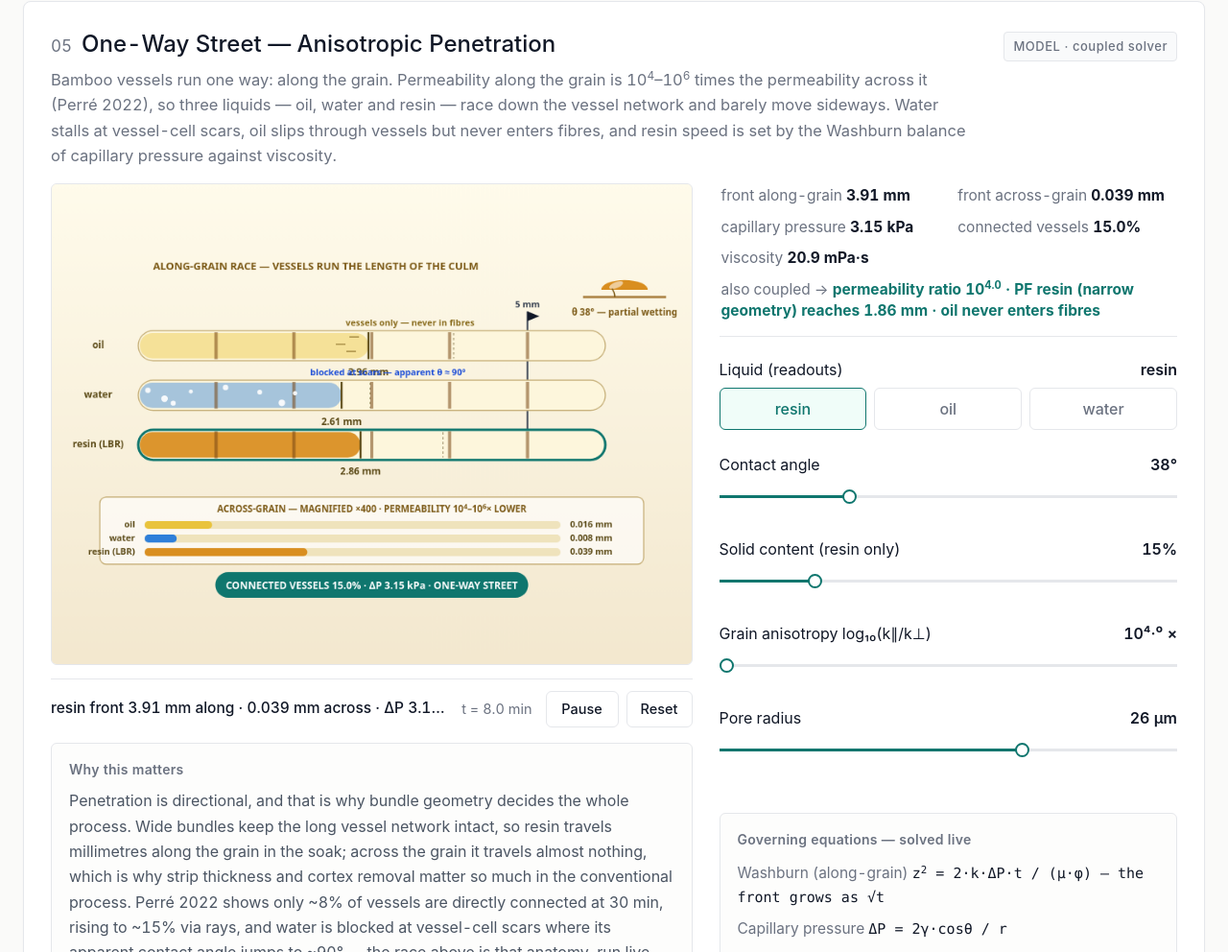
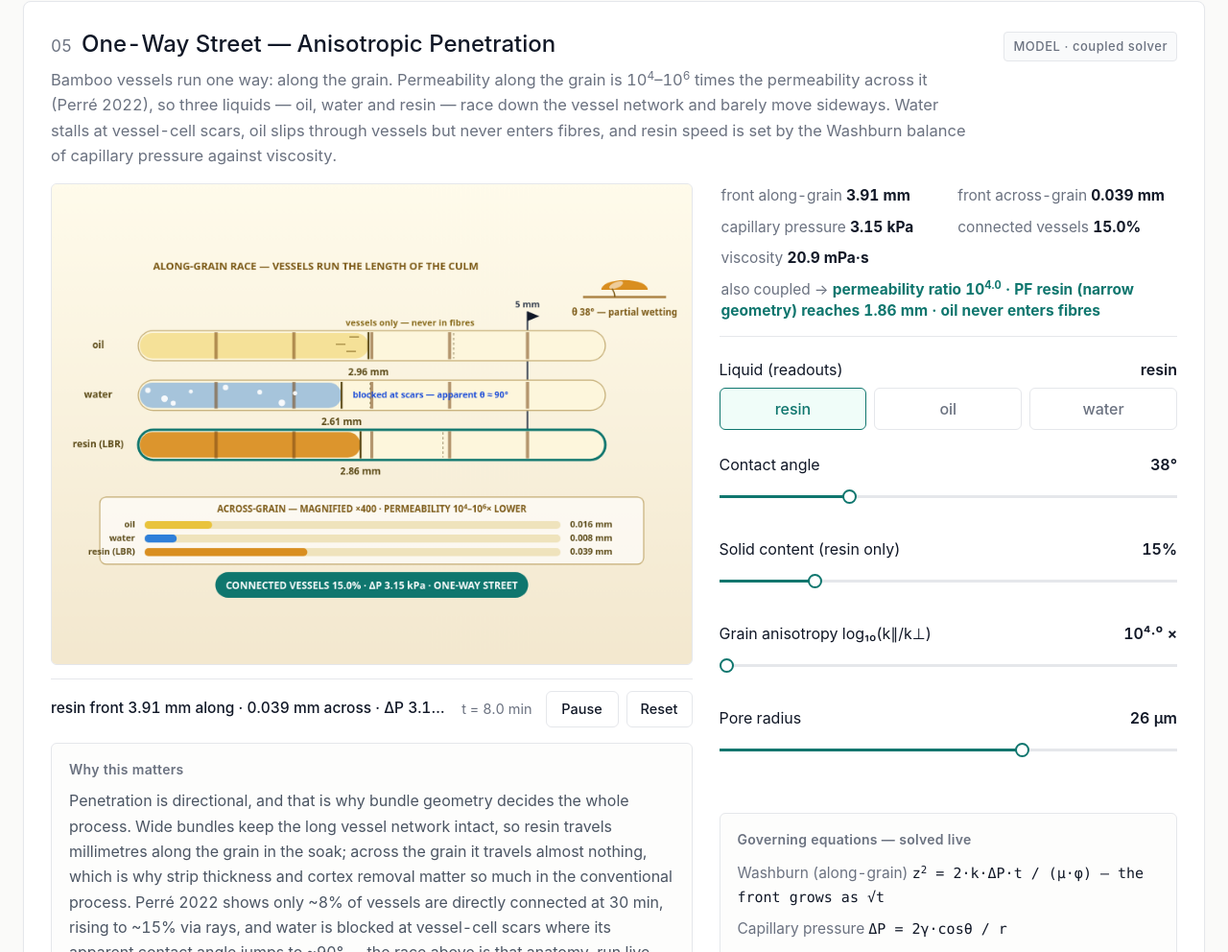
Before and after one commit to sarimrafio/bamboo-scrimber-simulator, a plain HTML site: page index.html in a window 1280 px wide. Shown: the part 6834-7826 px from the top of the page at 96% size. Drawn offline with Linux system fonts and the light colour scheme.

Commit message:
Fix two label overlaps: Sim 5 scar annotation moved inside water lane, Sim 3 CRACK! moved clear of ram

```diff
--- a/index.html
+++ b/index.html
@@ -1155,7 +1155,7 @@ function drawS3(cx, card, s, d){
     var ckx = 400; cx.moveTo(ckx, beamY + th + beamPoint(400));
     for (var q = 1; q <= 4; q++){ ckx += (q % 2 ? 6 : -6); cx.lineTo(ckx, beamY + th + beamPoint(400) - q * (th * (0.4 + fall * 0.6)) / 4); }
     cx.stroke();
-    if (fall < 0.5) lab(cx, 400, 120, 'CRACK!', '#B91C1C', '800 22px system-ui,sans-serif');
+    if (fall < 0.5) lab(cx, 565, 120, 'CRACK!', '#B91C1C', '800 22px system-ui,sans-serif');
   }
   /* ram */
   var ramY = beamY + beamPoint(400) - 12 - 64 + (broken ? -fall * 30 : 0);
@@ -1306,7 +1306,7 @@ function drawS5(cx, card, s, d){
       var R = seededRand(55);
       cx.fillStyle = 'rgba(255,255,255,0.9)';
       for (var bi = 0; bi < 8; bi++){ var bx = X0 + 12 + R() * Math.max(10, fx - X0 - 16), by = y + 7 + R() * (hh - 14); cx.beginPath(); cx.arc(bx, by, 2.4 + R() * 1.8, 0, 6.29); cx.fill(); }
-      lab(cx, clamp(fx + 58, 200, 640), y - 9, 'blocked at scars \u2014 apparent \u03B8 \u2248 90\u00B0', '#1D4ED8', '600 11px system-ui,sans-serif');
+      lab(cx, fx + 14, y + hh/2, 'blocked at scars \u2014 apparent \u03B8 \u2248 90\u00B0', '#1D4ED8', '600 11px system-ui,sans-serif', 'left');
     }
     if (liq === 'oil') lab(cx, clamp(fx + 52, 190, 650), y - 9, 'vessels only \u2014 never in fibres', '#8A6D1F', '600 11px system-ui,sans-serif');
     /* front edge + distance */
```
